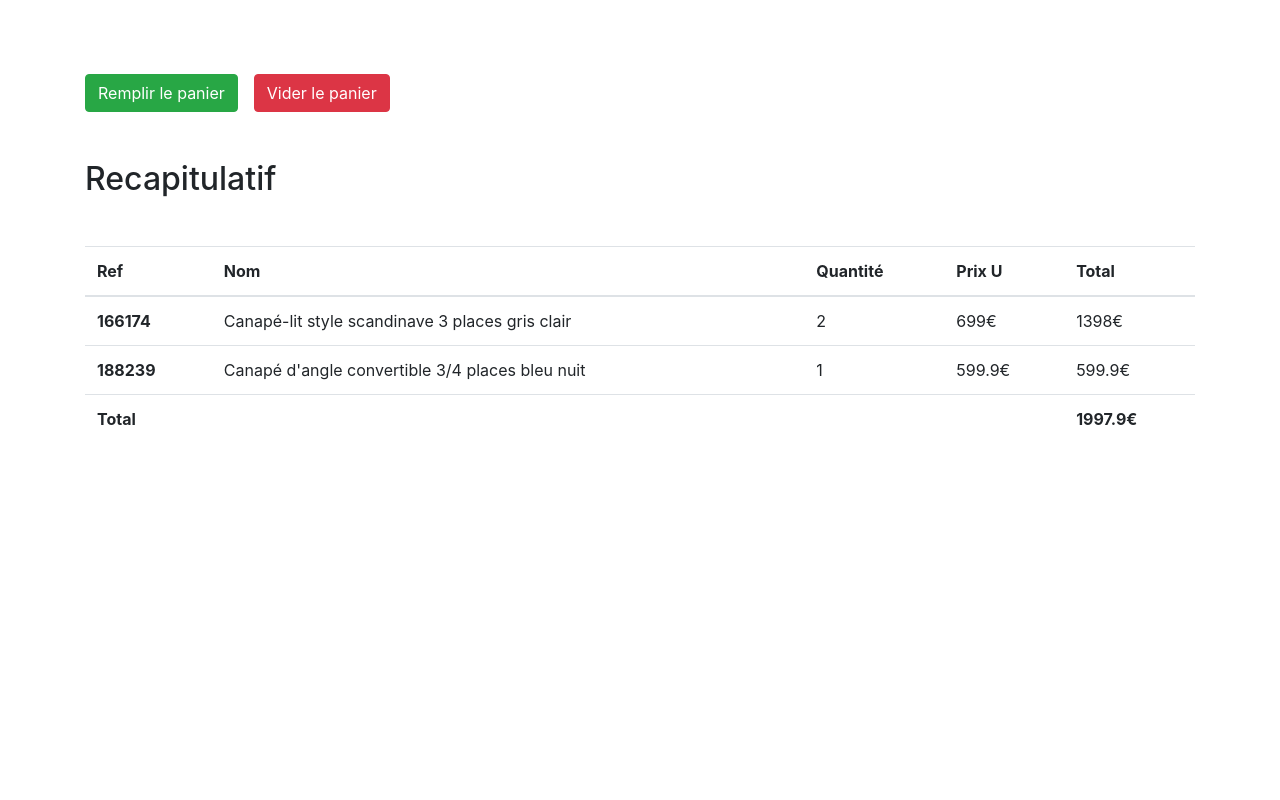
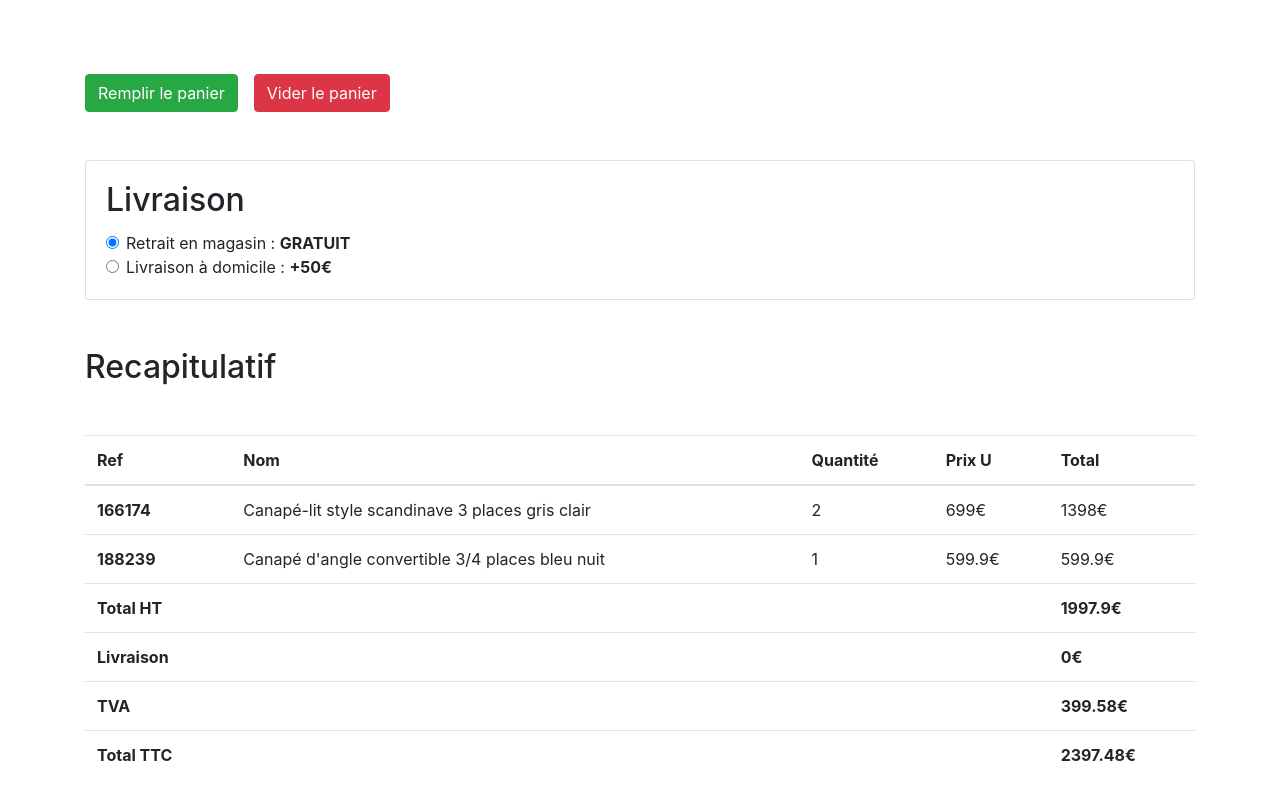
Before and after one commit to antoinekahlouche/test-technique-maisondumonde, a Vue app: page / in a window 1280 px wide. Shown: the part 606-1406 px from the top of the page. Before the commit the page ends 1097 px from the top, so only its background shows below. Built offline with nearby package versions, Linux system fonts and the light colour scheme.

Commit message:
Gérer le choix de livraison + frais

```diff
--- a/src/views/Cart.vue
+++ b/src/views/Cart.vue
@@ -25,7 +25,7 @@
 						<button type="button" class="btn btn-secondary" @click="itemQtyUpdate(item.reference, item.qty + 1)">+</button>
 					</td>
 					<td>{{ item.price }}€</td>
-					<td>{{ item.qty * item.price }}€</td>
+					<td>{{ round(item.qty * item.price) }}€</td>
 					<td><button type="button" class="btn btn-danger" data-toggle="modal" data-target="#modalConfirmation" @click="selectWaitingConfirmation(item.reference)">Retirer</button></td>
 				</tr>
 			</tbody>
@@ -34,6 +34,22 @@
 
 		<button type="button" class="btn btn-success mt-5 mr-3" @click="fillCart">Remplir le panier</button>
 		<button type="button" class="btn btn-danger mt-5" @click="resetCart">Vider le panier</button>
+
+		<div class="card mt-5">
+			<div class="card-body">
+				<h2 class="card-title">
+					Livraison
+				</h2>
+				<div class="form-check">
+					<input class="form-check-input" type="radio" :value="false" v-model="delivery" />
+					<label class="form-check-label" for="flexRadioDefault1"> Retrait en magasin : <b>GRATUIT</b> </label>
+				</div>
+				<div class="form-check">
+					<input class="form-check-input" type="radio" :value="true" v-model="delivery" />
+					<label class="form-check-label" for="flexRadioDefault2"> Livraison à domicile : <b>+50€</b> </label>
+				</div>
+			</div>
+		</div>
 
 		<h2 class="my-5">Recapitulatif</h2>
 		<table v-if="cart.length > 0" class="table">
@@ -52,15 +68,42 @@
 					<td>{{ item.name }}</td>
 					<td>{{ item.qty }}</td>
 					<td>{{ item.price }}€</td>
-					<td>{{ item.qty * item.price }}€</td>
+					<td>{{ round(item.qty * item.price) }}€</td>
 				</tr>
 				<tr>
-					<th scope="row">Total</th>
+					<th scope="row">Total HT</th>
 					<td></td>
 					<td></td>
 					<td></td>
 					<td>
-						<b>{{ total }}€</b>
+						<b>{{ ht }}€</b>
+					</td>
+				</tr>
+				<tr>
+					<th scope="row">Livraison</th>
+					<td></td>
+					<td></td>
+					<td></td>
+					<td>
+						<b>{{ fee }}€</b>
+					</td>
+				</tr>
+				<tr>
+					<th scope="row">TVA</th>
+					<td></td>
+					<td></td>
+					<td></td>
+					<td>
+						<b>{{ tva }}€</b>
+					</td>
+				</tr>
+				<tr>
+					<th scope="row">Total TTC</th>
+					<td></td>
+					<td></td>
+					<td></td>
+					<td>
+						<b>{{ ttc }}€</b>
 					</td>
 				</tr>
 			</tbody>
@@ -95,11 +138,21 @@ export default {
 	components: { ModalConfirmation },
 	data: () => ({
 		cart: mock,
-		waitingConfirmation: null
+		waitingConfirmation: null,
+		delivery: false
 	}),
 	computed: {
-		total: function() {
+		ht: function() {
 			return this.round(this.cart.reduce((acc, item) => acc + item.qty * item.price, 0))
+		},
+		fee: function() {
+			return this.delivery ? 50 : 0
+		},
+		tva: function() {
+			return this.round((this.ht + this.fee) * 0.2)
+		},
+		ttc: function() {
+			return this.ht + this.fee + this.tva
 		}
 	},
 	methods: {
```
